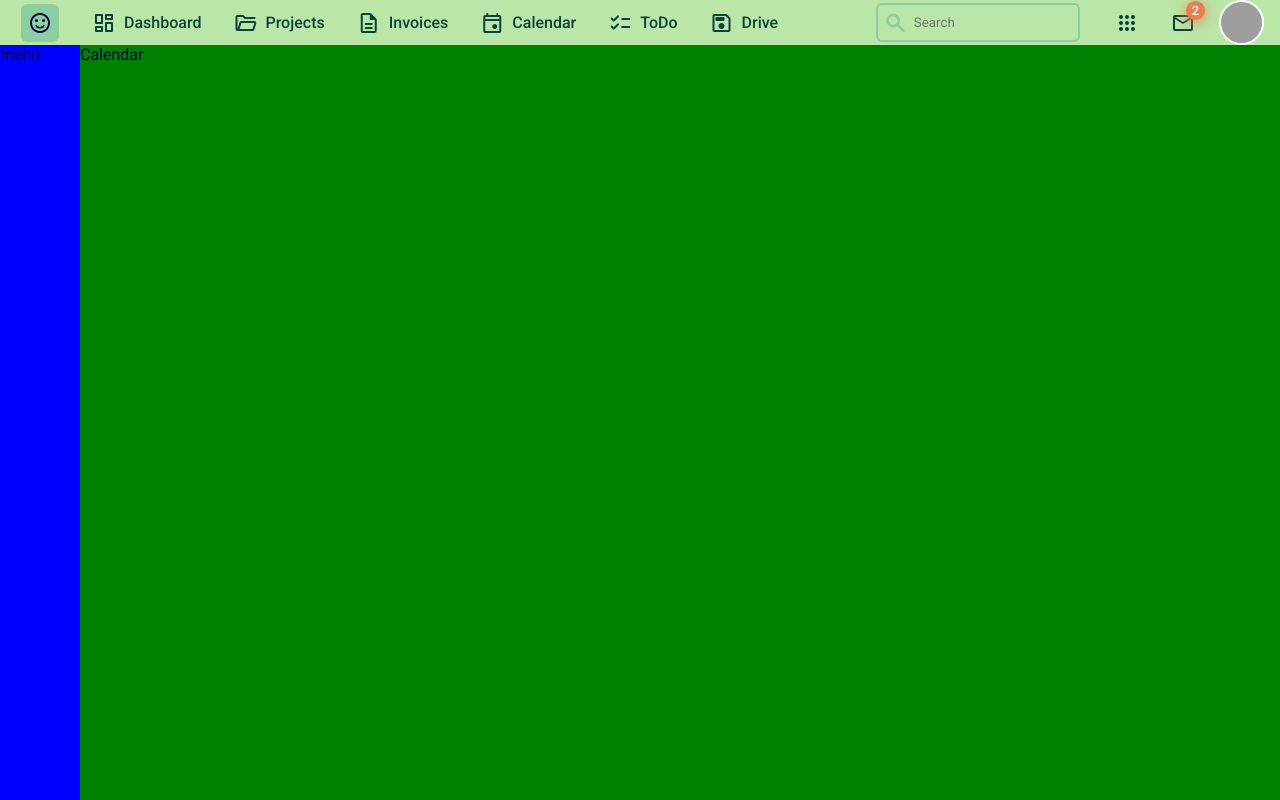
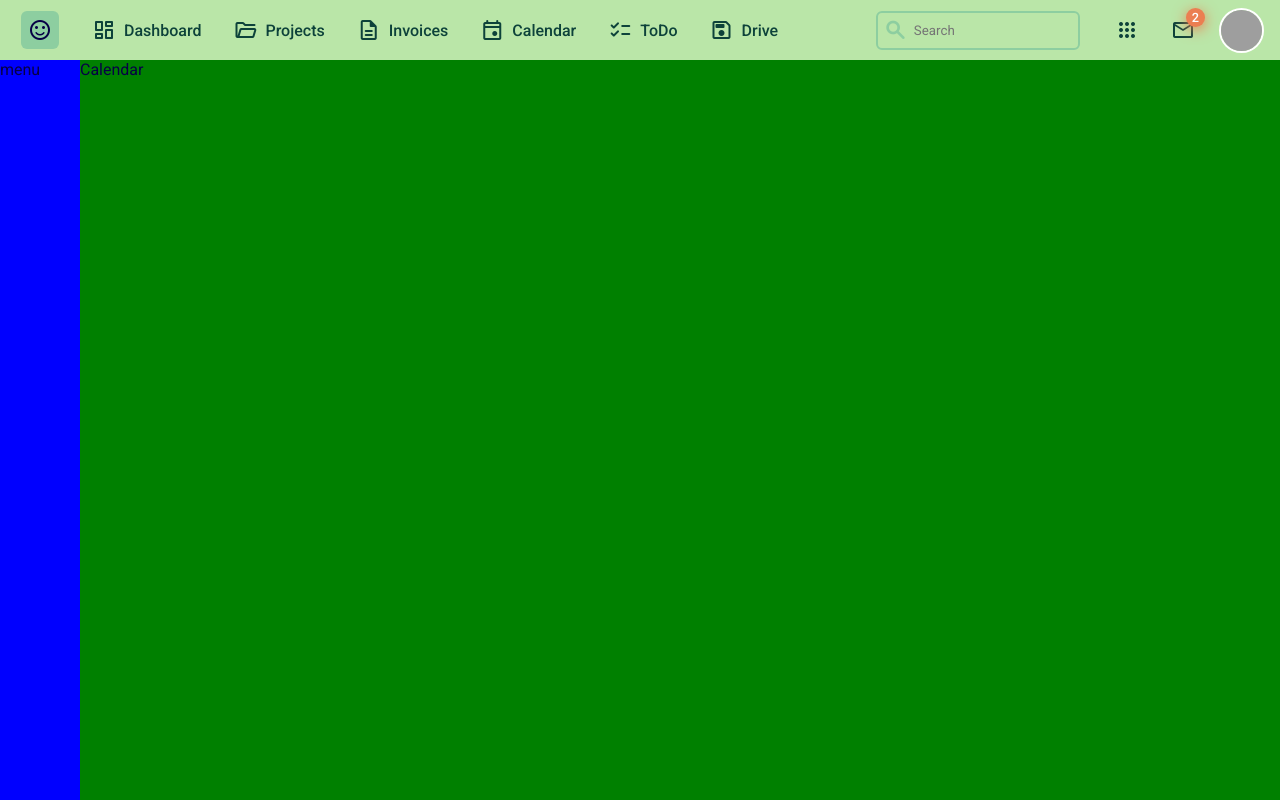
Before and after one commit to alexalannunes/ui-clones, a React (Create React App) app in the folder calendar-week/: page / in a window 1280 px wide. Built offline with nearby package versions, Linux system fonts and the light colour scheme; grey boxes are pictures that could not be loaded.

Commit message:
set row size

```diff
--- a/calendar-week/src/components/app/styles.module.scss
+++ b/calendar-week/src/components/app/styles.module.scss
@@ -2,7 +2,7 @@
   display: grid;
   width: 100%;
   grid-template-columns: 80px 1fr;
-  grid-template-rows: auto 1fr;
+  grid-template-rows: 60px 1fr;
   height: 100vh;
 
   grid-template-areas:
```
